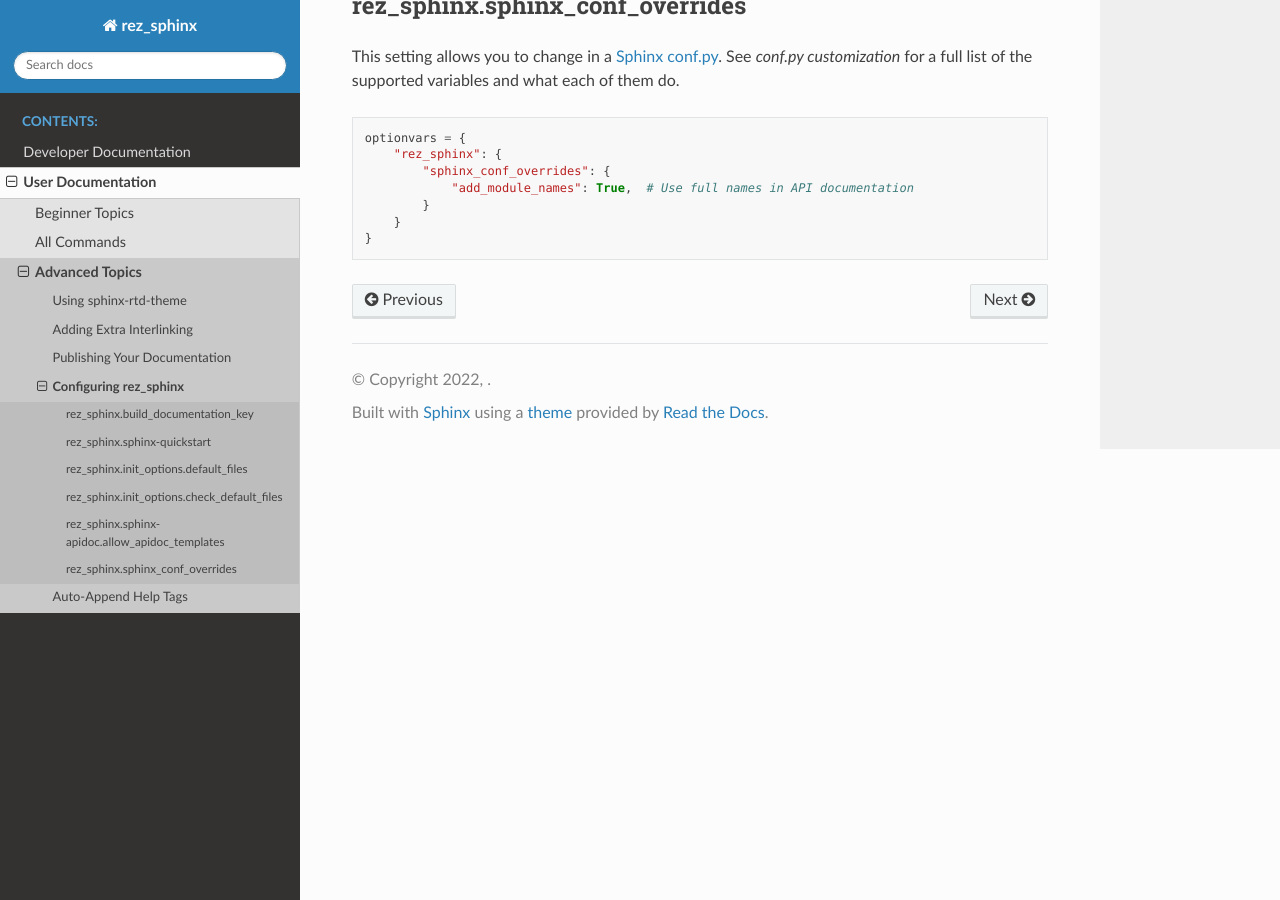
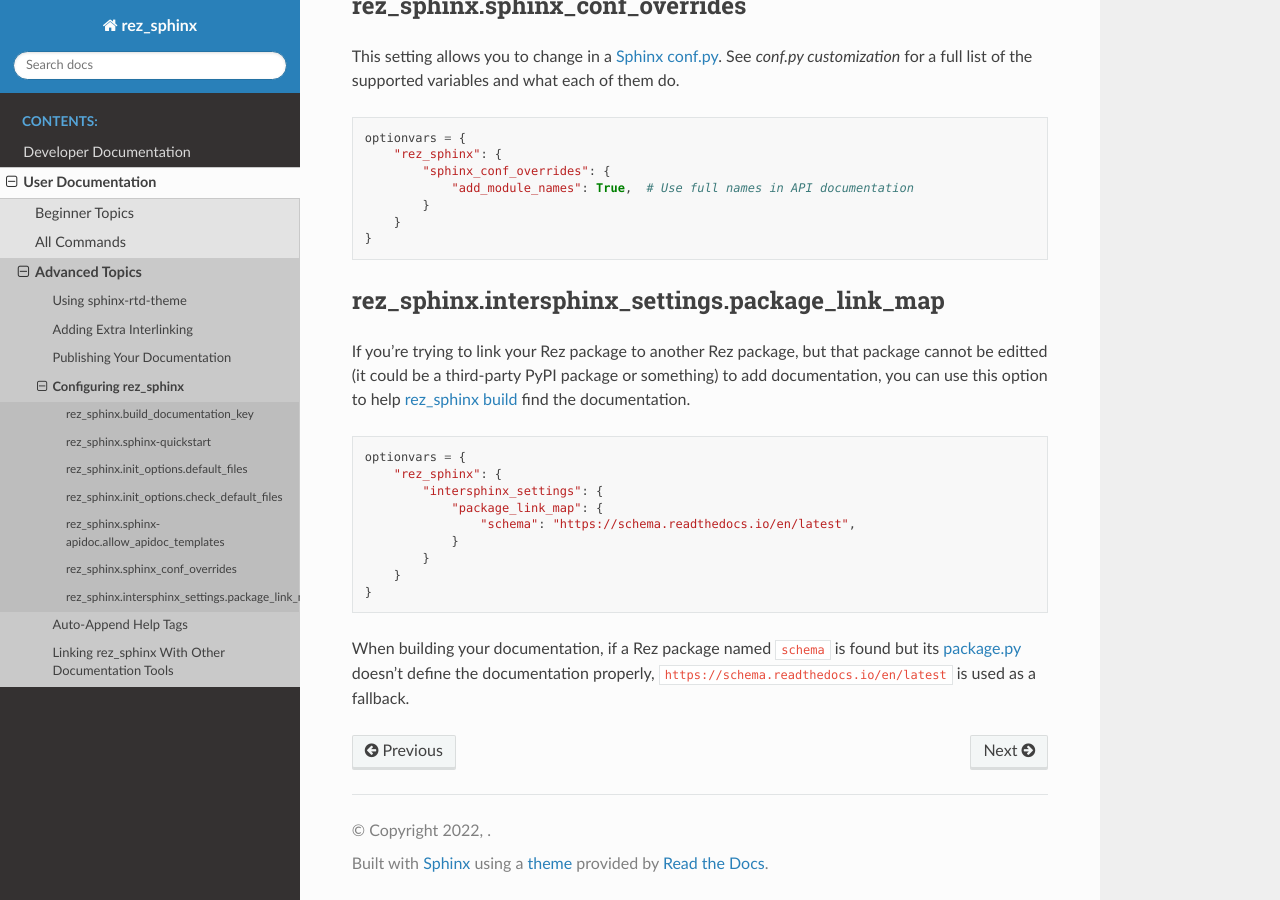
Before and after one commit to ColinKennedy/rez_developer_packages, a Sphinx documentation site: the page built from rez_sphinx/documentation/source/configuring_rez_sphinx.rst, in a window 1280 px wide and 900 px high, scrolled down 1880 px. Built offline with Sphinx 7.4.7 and the Read the Docs theme 2.0.0, drawn with Linux system fonts in a browser that asks for light colours; pages that are not in the unit, such as notebooks, are missing from menus; the version number could not be read and is left out.

Commit message:
Adding more rez_sphinx documentation - about auto-linking to non-rez_sphinx packages

```diff
--- a/rez_sphinx/documentation/source/configuring_rez_sphinx.rst
+++ b/rez_sphinx/documentation/source/configuring_rez_sphinx.rst
@@ -124,3 +124,30 @@
             }
         }
     }
+
+
+.. _rez_sphinx.intersphinx_settings.package_link_map:
+
+rez_sphinx.intersphinx_settings.package_link_map
+************************************************
+
+If you're trying to link your Rez package to another Rez package, but that
+package cannot be editted (it could be a third-party PyPI package or something)
+to add documentation, you can use this option to help :ref:`rez_sphinx build`
+find the documentation.
+
+.. code-block:: python
+
+   optionvars = {
+       "rez_sphinx": {
+           "intersphinx_settings": {
+               "package_link_map": {
+                   "schema": "https://schema.readthedocs.io/en/latest",
+               }
+           }
+       }
+   }
+
+When building your documentation, if a Rez package named ``schema`` is found
+but its `package.py`_ doesn't define the documentation properly,
+``https://schema.readthedocs.io/en/latest`` is used as a fallback.
--- a/rez_sphinx/documentation/source/user_documentation.rst
+++ b/rez_sphinx/documentation/source/user_documentation.rst
@@ -64,3 +62,4 @@ customization or are administering :ref:`rez_sphinx` at a company / studio.
    publishing_your_documentation
    configuring_rez_sphinx
    auto_append_help_tags
+   linking_rez_sphinx_with_other_documentation_tools
```
Also changed, not shown: other parts of rez_sphinx/documentation/source/user_documentation.rst (+0 -2 lines), rez_sphinx/TODO.md (+13 -1 lines), rez_sphinx/documentation/source/adding_extra_interlinking.rst (+125 -2 lines), rez_sphinx/documentation/source/linking_rez_sphinx_with_other_documentation_tools.rst (added, +33 -0 lines).
